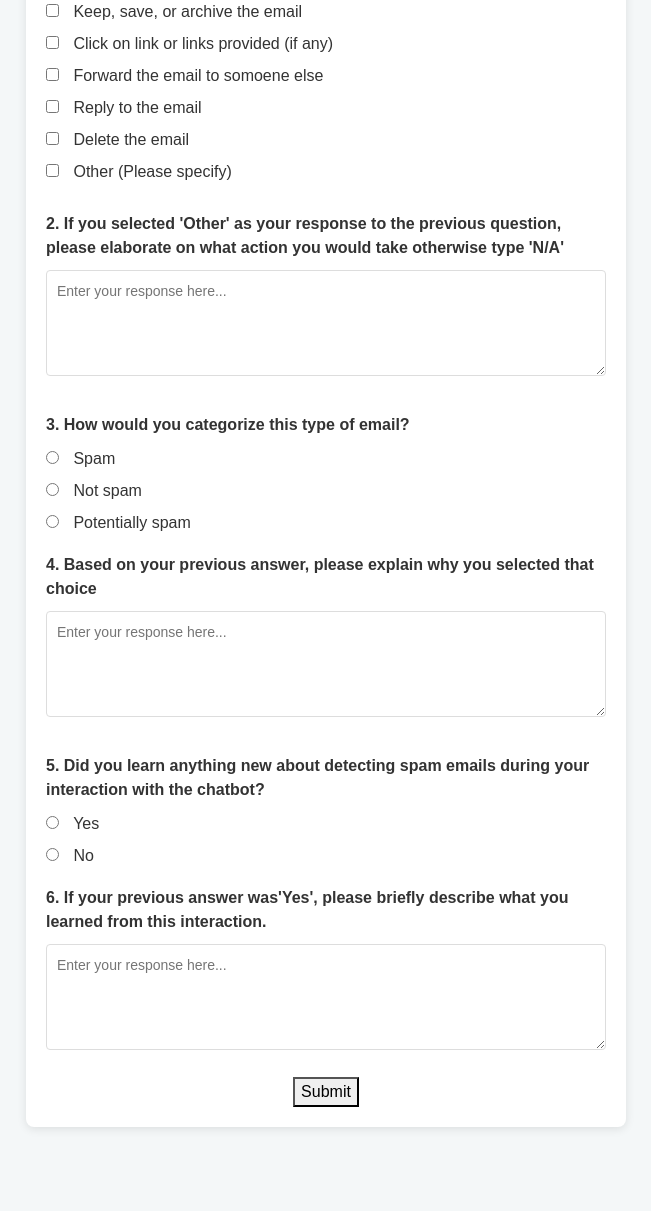
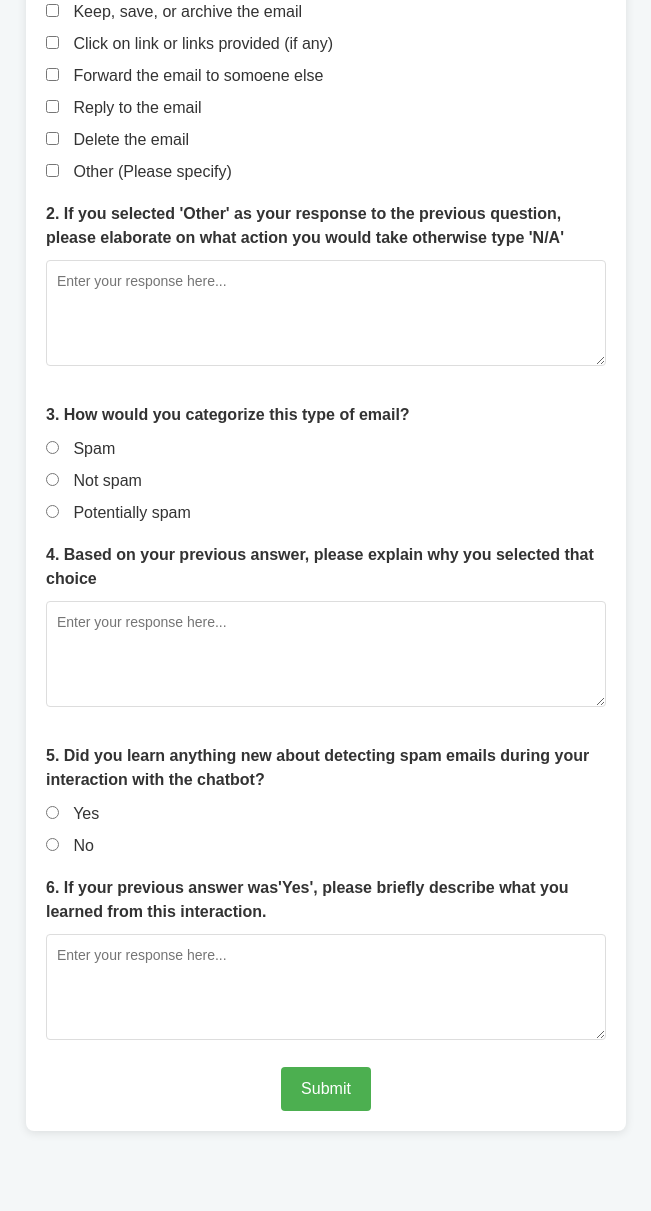
Before and after one commit to batuhantoker/Flask-OpenAI-Chatbot, a Flask app: template templates/survey.html in a window 1280 px wide. Shown: the part 207-1418 px from the top of the page, without its empty margins (314-965 px from the left). Before the commit the page ends 1336 px from the top, so only its background shows below. Run offline with Flask 3, Linux system fonts and the light colour scheme; the template is opened without the code that fills it, so the values that code supplies are empty; parts of the project's set-up code (start-up, migrations or seed data) failed here and were passed over; some libraries are stand-ins or nearby versions.

Commit message:
css fixed

```diff
--- a/templates/survey.html
+++ b/templates/survey.html
@@ -53,7 +53,7 @@
             resize: vertical;
             margin-bottom: 20px;
         }
-        /*button {
+        button {
             background-color: #4CAF50;
             color: white;
             padding: 10px 20px;
@@ -73,6 +73,7 @@
         .submit-btn {
             display: flex;
             justify-content: center;
+            color: green;
         }
         .likert-scale-group table {
             width: 100%;
```
